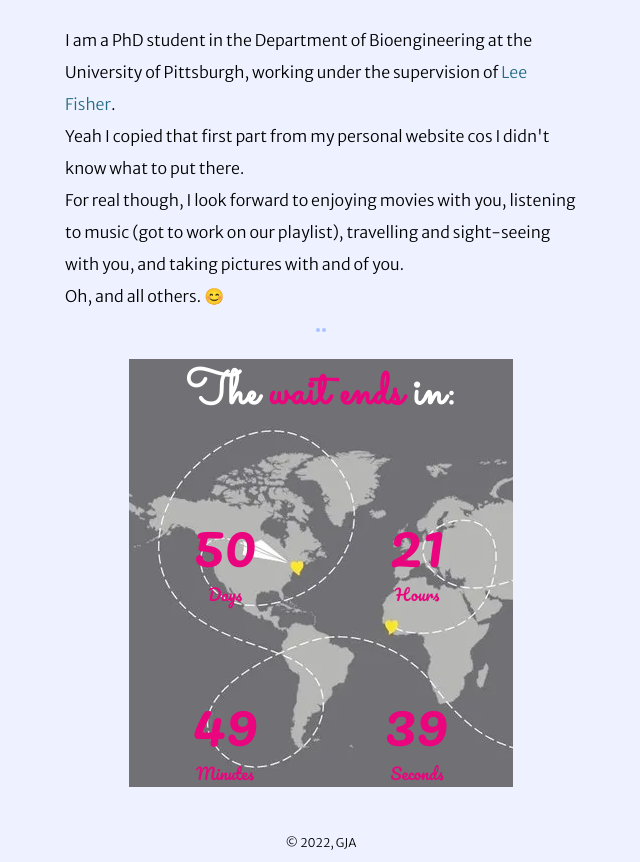
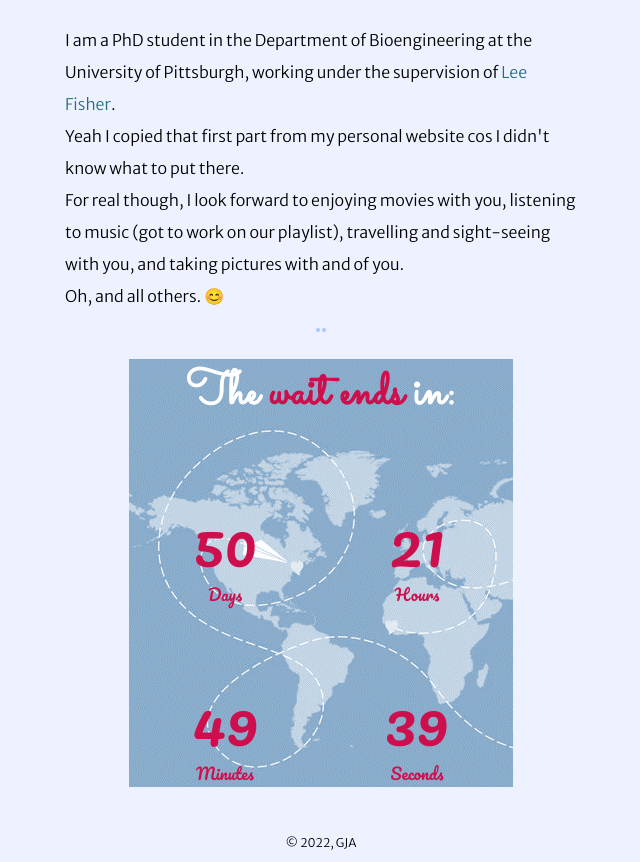
Before and after one commit to GJAnsah/Countdown, a plain HTML site: page index.html in a window 1280 px wide. Shown: the part 460-1322 px from the top of the page, without its empty margins (319-959 px from the left). Drawn offline with Linux system fonts and the light colour scheme; a web font is replaced by a local one.

Commit message:
background edits.

```diff
--- a/style.css
+++ b/style.css
@@ -85,7 +85,7 @@ a:hover{
 	width: 30%;
 	margin: auto;
 	text-align: center;
-	background-image: url(background1.webp);
+	background-image: url(Picture1.png);
 
 }
 
@@ -99,11 +99,11 @@ a:hover{
 }
 
 .content h1 span{
-	color:  #EA047E;
+	color:  #CD104D;
 }
 .arrival{
 	display: flex;
-	color:  #EA047E;
+	color:  #CD104D;
 	font-size: 100%;
 	font-family: 'Pacifico', cursive;
 }
```
Also changed, not shown: Capture.PNG (deleted), Picture1.png (added), background.webp (deleted), background1.webp (deleted).
